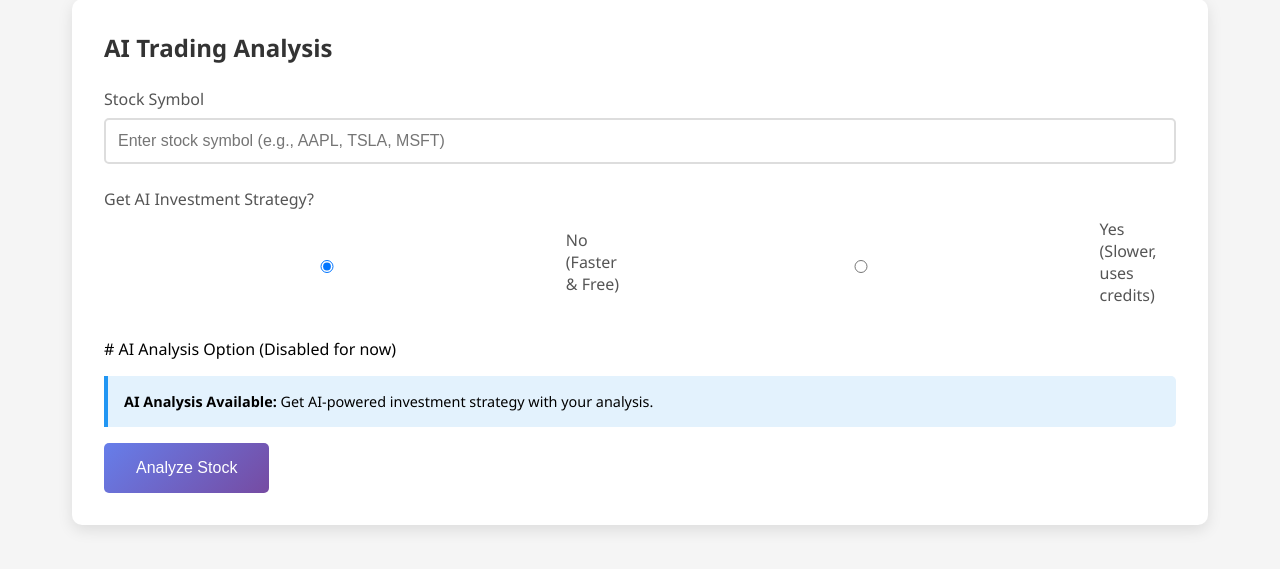
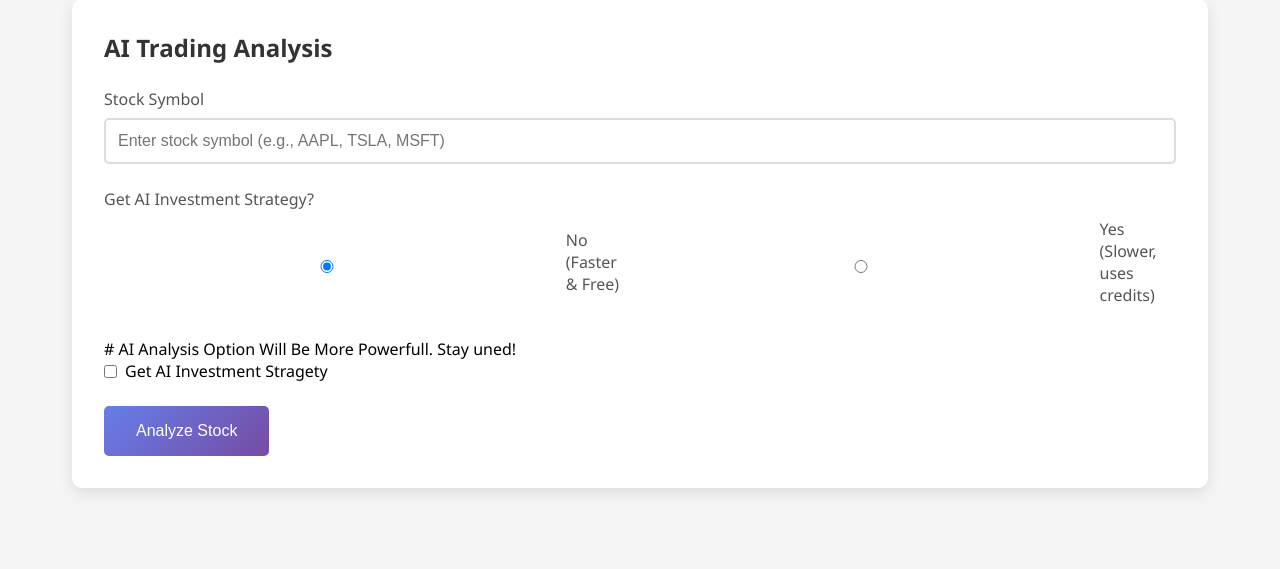
Before and after one commit to kerzey/volatilx, a FastAPI app: template templates/trade.html in a window 1280 px wide. Shown: the part 104-673 px from the top of the page. Run offline with FastAPI, Linux system fonts and the light colour scheme; the template is opened without the code that fills it, so the values that code supplies are empty; parts of the project's set-up code (start-up, migrations or seed data) failed here and were passed over.

Commit message:
disable ai for get users with no cost

```diff
--- a/templates/trade.html
+++ b/templates/trade.html
@@ -278,11 +278,11 @@
                         <label for="ai-yes">Yes (Slower, uses credits)</label>
                     </div>
                 </div>
-                 # AI Analysis Option (Disabled for now)
-                 <!-- <div class="checkbox-group">
+                 # AI Analysis Option Will Be More Powerfull. Stay uned!
+                 <div class="checkbox-group">
                      <input type="checkbox" id="useAiAnalysis" name="use_ai_analysis" {% if user.openai_api_key %}checked{% endif %}>
                      <label for="useAiAnalysis">Get AI Investment Stragety</label>
-                 </div> -->
+                 </div>
                  <!-- <div class="radio-group language-radio-group">
                     <label>Select your language:</label><br>
                     <input type="radio" id="lang-en" name="language" value="en" checked>
@@ -297,7 +297,7 @@
                     <label for="lang-zh">Chinese</label>
                 </div> -->
 
-                 {% if user.openai_api_key %}
+                 <!-- {% if user.openai_api_key %}
                  <div class="ai-info">
                      <strong>AI Analysis Enabled:</strong> You'll receive personalized investment strategy including short-term and long-term strategies based on the technical analysis.
                  </div>
@@ -305,7 +305,7 @@
                  <div class="ai-info">
                      <strong>AI Analysis Available:</strong> Get AI-powered investment strategy with your analysis.
                  </div>
-                 {% endif %}
+                 {% endif %} -->
 
                  <button type="submit" class="analyze-btn" id="analyzeBtn">
                      Analyze Stock
@@ -335,8 +335,8 @@
              e.preventDefault();
 
              const stockSymbol = document.getElementById('stockSymbol').value.trim().toUpperCase();
-            //  const useAiAnalysis = document.getElementById('useAiAnalysis').checked;
-            document.querySelector('input[name="use_ai_analysis"]:checked').value === 'yes';
+             const useAiAnalysis =false //document.getElementById('useAiAnalysis').checked;
+            // document.querySelector('input[name="use_ai_analysis"]:checked').value === 'yes';
              const analyzeBtn = document.getElementById('analyzeBtn');
              const resultsPanel = document.getElementById('resultsPanel');
              const resultsContent = document.getElementById('resultsContent');
```
